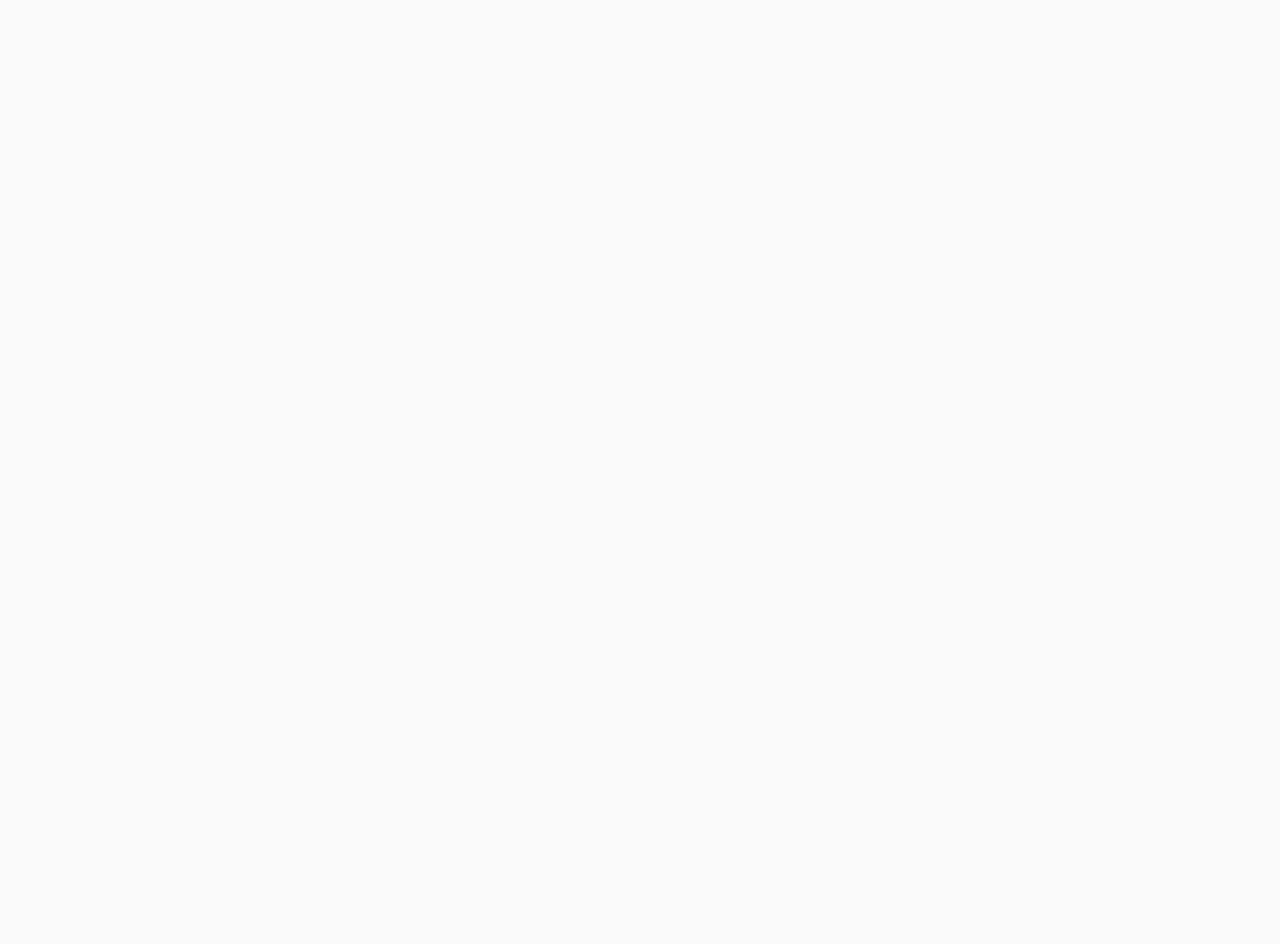
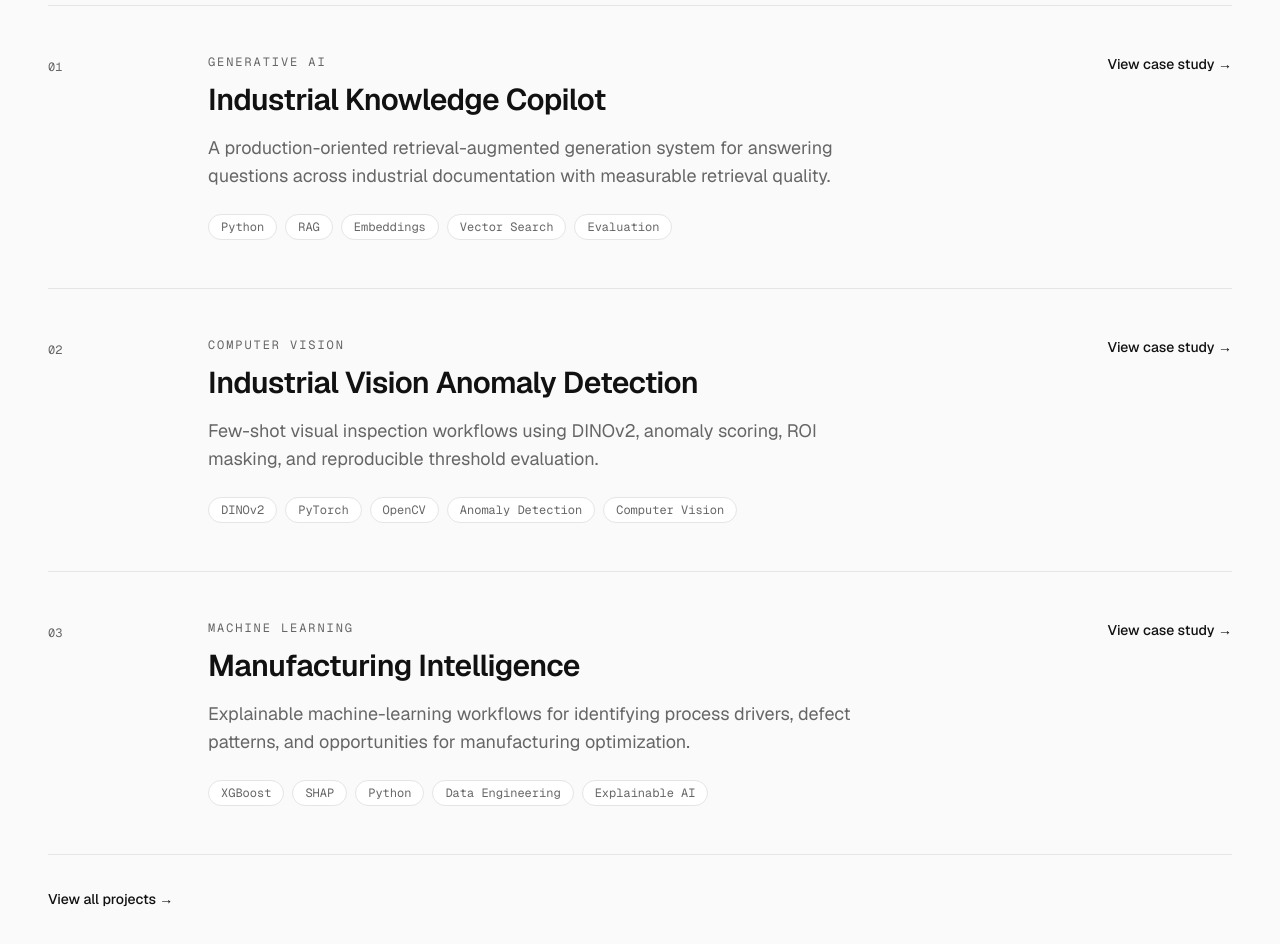
Before and after one commit to Tushar-94/tushar-portfolio, a Next.js app: page / in a window 1280 px wide. Shown: the part 1220-2164 px from the top of the page. Before the commit the page ends 801 px from the top, so only its background shows below. Built offline with nearby package versions, Linux system fonts and the light colour scheme.

Commit message:
Add selected AI projects section

```diff
--- a/app/page.tsx
+++ b/app/page.tsx
@@ -1,6 +1,8 @@
 import { Navbar } from "@/components/layout/Navbar";
 
 import { Hero } from "@/components/sections/Hero";
+
+import { SelectedProjects } from "@/components/sections/SelectedProjects";
 
 export default function Home() {
 
@@ -14,6 +16,8 @@ export default function Home() {
 
         <Hero />
 
+        <SelectedProjects />
+
       </main>
 
     </>
--- /dev/null
+++ b/components/sections/SelectedProjects.tsx
@@ -0,0 +1,79 @@
+import { Container } from "@/components/layout/Container";
+
+import { ProjectCard } from "@/components/ui/ProjectCard";
+
+import { projects } from "@/data/projects";
+
+export function SelectedProjects() {
+
+  return (
+
+    <section id="projects" className="py-24 sm:py-32">
+
+      <Container>
+
+        <div className="mb-14 max-w-3xl sm:mb-20">
+
+          <p className="mb-4 font-mono text-xs font-medium uppercase tracking-[0.18em] text-muted">
+
+            Selected work
+
+          </p>
+
+          <h2 className="text-4xl font-semibold tracking-[-0.035em] text-foreground sm:text-5xl">
+
+            Engineering AI systems beyond the demo.
+
+          </h2>
+
+          <p className="mt-6 max-w-2xl text-lg leading-8 text-muted">
+
+            Selected projects focused on system design, evaluation, production
+
+            constraints, and measurable technical decisions.
+
+          </p>
+
+        </div>
+
+        <div>
+
+          {projects.map((project, index) => (
+
+            <ProjectCard
+
+              key={project.slug}
+
+              project={project}
+
+              index={index}
+
+            />
+
+          ))}
+
+        </div>
+
+        <div className="border-t border-border pt-8">
+
+          <a
+
+            href="/projects"
+
+            className="text-sm font-medium text-foreground"
+
+          >
+
+            View all projects →
+
+          </a>
+
+        </div>
+
+      </Container>
+
+    </section>
+
+  );
+
+}
--- /dev/null
+++ b/components/ui/ProjectCard.tsx
@@ -0,0 +1,103 @@
+import type { Project } from "@/data/projects";
+
+import { Tag } from "@/components/ui/Tag";
+
+type ProjectCardProps = {
+
+  project: Project;
+
+  index: number;
+
+};
+
+export function ProjectCard({
+
+  project,
+
+  index,
+
+}: ProjectCardProps) {
+
+  return (
+
+    <article className="group border-t border-border py-10 sm:py-12">
+
+      <div className="grid gap-6 lg:grid-cols-[120px_1fr_auto] lg:gap-10">
+
+        <div>
+
+          <span className="font-mono text-xs text-muted">
+
+            {String(index + 1).padStart(2, "0")}
+
+          </span>
+
+        </div>
+
+        <div className="max-w-3xl">
+
+          <p className="mb-3 font-mono text-xs uppercase tracking-[0.16em] text-muted">
+
+            {project.category}
+
+          </p>
+
+          <h3 className="text-2xl font-semibold tracking-[-0.02em] text-foreground sm:text-3xl">
+
+            {project.title}
+
+          </h3>
+
+          <p className="mt-4 max-w-2xl text-base leading-7 text-muted sm:text-lg">
+
+            {project.description}
+
+          </p>
+
+          <div className="mt-6 flex flex-wrap gap-2">
+
+            {project.technologies.map((technology) => (
+
+              <Tag key={technology}>{technology}</Tag>
+
+            ))}
+
+          </div>
+
+        </div>
+
+        <div className="flex items-start lg:justify-end">
+
+          <a
+
+            href={`/projects/${project.slug}`}
+
+            className="text-sm font-medium text-foreground"
+
+          >
+
+            View case study{" "}
+
+            <span
+
+              aria-hidden="true"
+
+              className="inline-block transition-transform group-hover:translate-x-1"
+
+            >
+
+              →
+
+            </span>
+
+          </a>
+
+        </div>
+
+      </div>
+
+    </article>
+
+  );
+
+}
--- /dev/null
+++ b/components/ui/Tag.tsx
@@ -0,0 +1,19 @@
+type TagProps = {
+
+    children: React.ReactNode;
+
+  };
+
+  export function Tag({ children }: TagProps) {
+
+    return (
+
+      <span className="rounded-full border border-border bg-surface px-3 py-1 font-mono text-xs text-muted">
+
+        {children}
+
+      </span>
+
+    );
+
+  }
--- /dev/null
+++ b/data/projects.ts
@@ -0,0 +1,101 @@
+export type Project = {
+
+    slug: string;
+
+    title: string;
+
+    description: string;
+
+    technologies: string[];
+
+    category: string;
+
+  };
+
+  export const projects: Project[] = [
+
+    {
+
+      slug: "industrial-knowledge-copilot",
+
+      title: "Industrial Knowledge Copilot",
+
+      description:
+
+        "A production-oriented retrieval-augmented generation system for answering questions across industrial documentation with measurable retrieval quality.",
+
+      technologies: [
+
+        "Python",
+
+        "RAG",
+
+        "Embeddings",
+
+        "Vector Search",
+
+        "Evaluation",
+
+      ],
+
+      category: "Generative AI",
+
+    },
+
+    {
+
+      slug: "industrial-vision-anomaly-detection",
+
+      title: "Industrial Vision Anomaly Detection",
+
+      description:
+
+        "Few-shot visual inspection workflows using DINOv2, anomaly scoring, ROI masking, and reproducible threshold evaluation.",
+
+      technologies: [
+
+        "DINOv2",
+
+        "PyTorch",
+
+        "OpenCV",
+
+        "Anomaly Detection",
+
+        "Computer Vision",
+
+      ],
+
+      category: "Computer Vision",
+
+    },
+
+    {
+
+      slug: "manufacturing-intelligence",
+
+      title: "Manufacturing Intelligence",
+
+      description:
+
+        "Explainable machine-learning workflows for identifying process drivers, defect patterns, and opportunities for manufacturing optimization.",
+
+      technologies: [
+
+        "XGBoost",
+
+        "SHAP",
+
+        "Python",
+
+        "Data Engineering",
+
+        "Explainable AI",
+
+      ],
+
+      category: "Machine Learning",
+
+    },
+
+  ];
```
